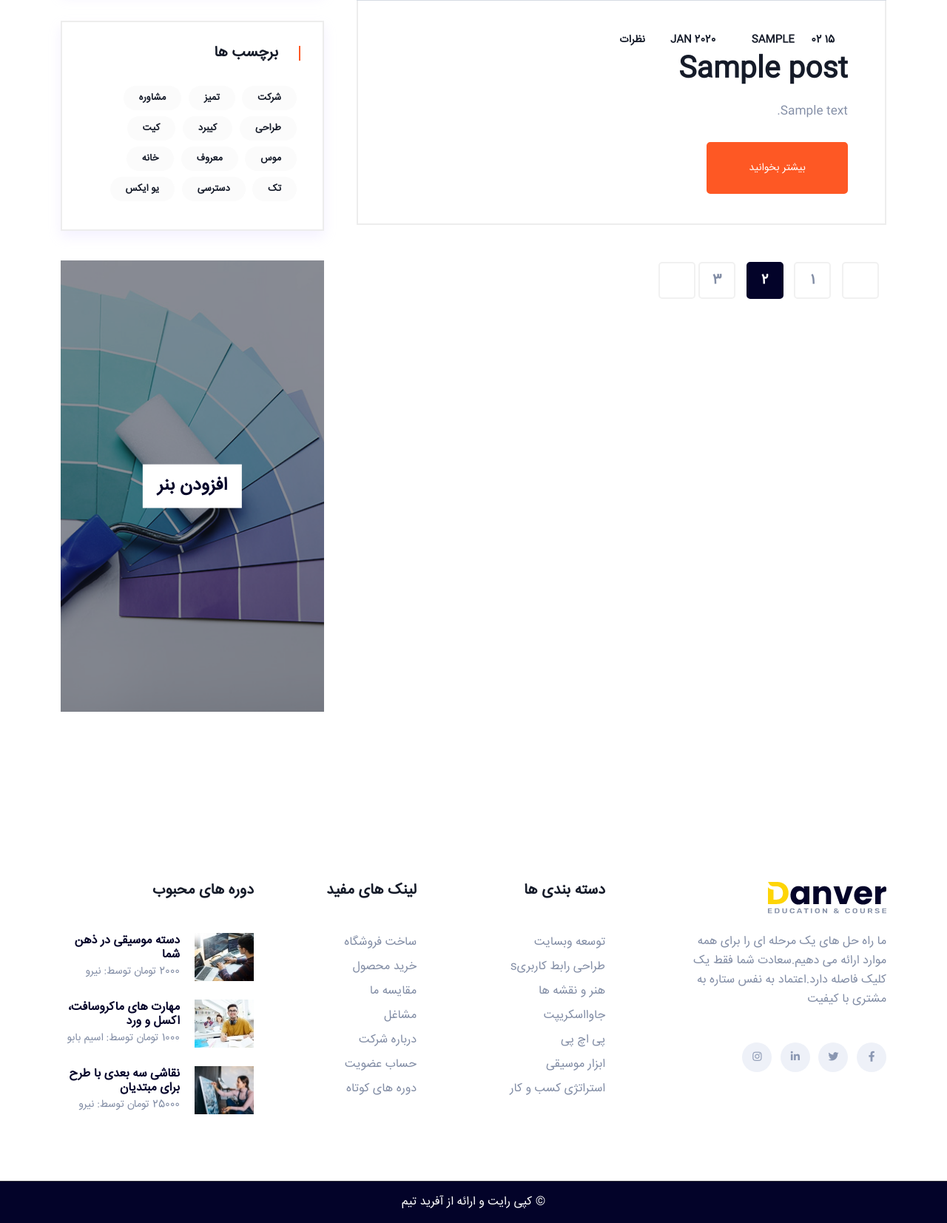
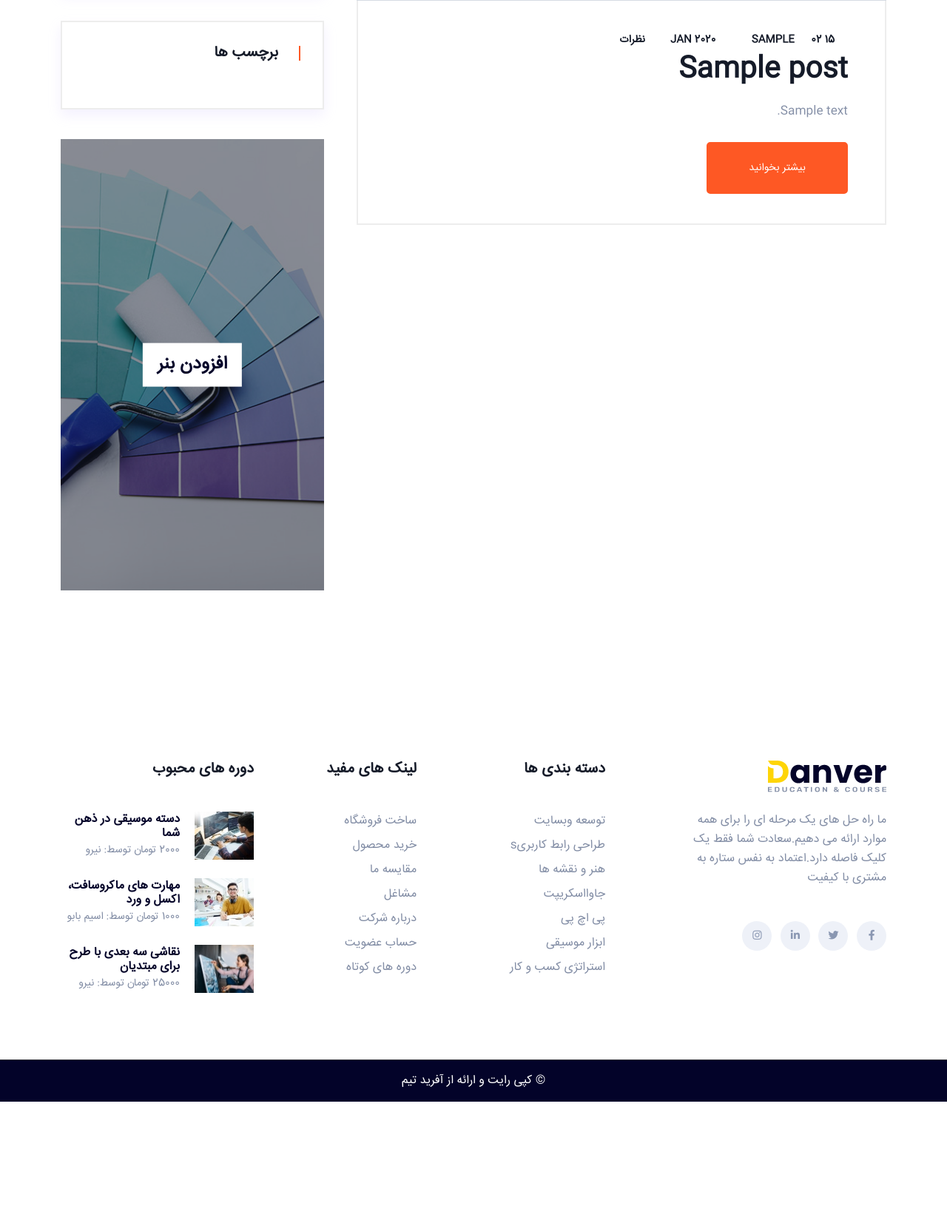
Before and after one commit to Amir-frhzd/noavaran, a Django app: page /blog/search/ in a window 1280 px wide. Shown: the part 1067-2720 px from the top of the page at 74% size. After the commit the page ends 2556 px from the top, so only its background shows below. Run offline with Django 3.2, Linux system fonts and the light colour scheme; tables that the repository leaves empty hold one stand-in row (values such as "Sample post"); grey boxes marked "Sample" are stand-in pictures; some libraries are stand-ins or nearby versions; some web fonts are replaced.

Commit message:
tag field added to post model(django-taggit),paginator added in blog view,requirmens.txt updated.

```diff
--- a/blog/admin.py
+++ b/blog/admin.py
@@ -1,6 +1,5 @@
 from django.contrib import admin
 from .models import Post,Category
-
 # Register your models here.
 class PostAdmin(admin.ModelAdmin):
     date_hierarchy = "published_date"
--- a/blog/models.py
+++ b/blog/models.py
@@ -2,6 +2,7 @@
 from django.contrib.auth.models import User
 from django_extensions.db.fields import AutoSlugField
 from django.utils.text import slugify
+from taggit.managers import TaggableManager
 # Create your models here.
 class Category(models.Model):
     name=models.CharField(max_length=255)
@@ -17,7 +18,7 @@
     author=models.ForeignKey(User,on_delete=models.SET_NULL,null=True)
     title=models.CharField(max_length=255)
     content=models.TextField()
-    #tag
+    tags = TaggableManager()
     category=models.ManyToManyField(Category)
     counted_view=models.IntegerField(default=0)
     status=models.BooleanField(default=False)
--- a/blog/templatetags/blog-tags.py
+++ b/blog/templatetags/blog-tags.py
@@ -1,4 +1,5 @@
 from django import template
+from django.utils import timezone
 from blog.models import Category,Post
 register = template.Library()
 
@@ -8,6 +9,6 @@
 
 @register.inclusion_tag('blog/blog-latest-post.html')
 def latestposts():
-    posts=Post.objects.filter(status=1).order_by('-published_date')[:3]
+    posts=Post.objects.filter(status=1,published_date__lte=timezone.now()).order_by('-published_date')[:3]
 
     return {'posts':posts}
--- a/blog/urls.py
+++ b/blog/urls.py
@@ -5,6 +5,7 @@
     path('',blog_view,name='blog'),
     #path('category/<slug:category_slug>',blog_view,name='category'),
     re_path(r'^category/(?P<slug>[-\w]+)/',blog_view,name='category'),
+    path('tag/<str:tag_name>',blog_view,name='tag'),
     path('author/<str:str>',blog_view,name='author'),
     path('<int:pid>',single_view,name='single'),
     path('search/',search_view,name='search')
--- a/blog/views.py
+++ b/blog/views.py
@@ -1,20 +1,38 @@
 from django.shortcuts import render,get_object_or_404
 from .models import Post,Category
+from taggit.models import Tag
+from django.core.paginator import Paginator,PageNotAnInteger,EmptyPage
+from django.utils import timezone
 # Create your views here.
-def blog_view(request,slug=None,str=None):
-    posts=Post.objects.filter(status=1)
+def blog_view(request,slug=None,str=None,tag_name=None):
+    posts=Post.objects.filter(status=1,published_date__lte=timezone.now())
     if slug:
         posts=posts.filter(category__slug=slug)
     if str:
         posts=posts.filter(author__first_name=str)
+    if tag_name:
+        posts=posts.filter(tags__name__in=[tag_name])
+    try:
+        posts=Paginator(posts,2)
+        page_number=request.GET.get('page')
+        posts= posts.get_page(page_number)
+    except PageNotAnInteger:
+        posts=posts.get_page(1)
+    except EmptyPage:
+        posts = posts.get_page(1)
     categories=Category.objects.all()
-    context={'posts':posts,'categories':categories}
+    tags=Tag.objects.all()
+    context={'posts':posts,'categories':categories,'tags':tags}
     return render(request,'blog/blog.html',context)
 
 def single_view(request,pid):
-    posts=get_object_or_404(Post,pk=pid,status=1)
-
-    context={'post':posts}
+    posts=get_object_or_404(Post,pk=pid,status=1,published_date__lte=timezone.now())
+    if posts:
+        posts.counted_view += 1
+        posts.save()
+    tags =posts.tags.all()
+    categories=posts.category.all()
+    context={'post':posts,'tags':tags,'categories':categories}
     return render(request,'blog/blog-single.html',context)
 def search_view(request):
     posts=Post.objects.filter(status=1)
--- a/mysite/settings.py
+++ b/mysite/settings.py
@@ -38,7 +38,8 @@
     'django.contrib.messages',
     'django.contrib.staticfiles',
     'website.apps.WebsiteConfig',
-    'blog'
+    'blog',
+    'taggit',
 ]
 
 MIDDLEWARE = [
--- a/requirements.txt
+++ b/requirements.txt
@@ -3,6 +3,7 @@
 Django>3.2,<3.3
 django-autoslug==1.9.9
 django-extensions==3.2.3
+django-taggit==1.1.0
 pillow==10.4.0
 pytz==2024.1
 sqlparse==0.5.0
--- a/templates/blog/blog-tags.html
+++ b/templates/blog/blog-tags.html
@@ -5,18 +5,9 @@
     </div>
     <div class="sidebar__widget-content">
        <div class="sidebar__tag">
-          <a href="#">شرکت</a>
-          <a href="#">تمیز</a>
-          <a href="#">مشاوره</a>
-          <a href="#">طراحی</a>
-          <a href="#">کیبرد</a>
-          <a href="#">کیت</a>
-          <a href="#">موس</a>
-          <a href="#">معروف</a>
-          <a href="#"> خانه </a>
-          <a href="#">تک</a>
-          <a href="#">دسترسی</a>
-          <a href="#">یو ایکس</a>
+         {% for tag in tags %}
+         <a href="{% url 'blog:tag' tag.name %}">{{tag.name}}</a>
+         {% endfor %}
        </div>
     </div>
  </div>
--- a/templates/blog/blog.html
+++ b/templates/blog/blog.html
@@ -200,24 +200,34 @@
                               <nav>
                                  <ul>
                                     <li>
-                                       <a href="blog.html">
+                                       {% if posts.has_previous %}
+                                       <a href="?page={{ posts.previous_page_number }}">
                                           <i class="far fa-angle-right"></i>
                                        </a>
+                                       {% endif %}
                                     </li>
+                                    {% for i in posts.paginator.page_range %}
+									         {% if posts.number == i %}
+                                    <li class="page-item">
+                                       <a href="?page={{i}}" class="active">{{i}}</a>
+
+                                    </li>
+                                       {% else %}
+                                       <li class="page-item">
+                                       <a href="?page={{i}}" >{{i}}</a>
+                                    </li>
+                                    {% endif %}
+                                    {% endfor %}
+
+
+
+                                    {% if posts.has_next %}
                                     <li>
-                                       <a href="blog.html">1</a>
-                                    </li>
-                                    <li>
-                                       <a href="blog.html" class="active">2</a>
-                                    </li>
-                                    <li>
-                                       <a href="blog.html">3</a>
-                                    </li>
-                                    <li>
-                                       <a href="blog.html">
+                                       <a href="?page={{ posts.next_page_number }}">
                                           <i class="far fa-angle-left"></i>
                                        </a>
                                     </li>
+                                    {% endif %}
                                  </ul>
                               </nav>
                            </div>
```
Also changed, not shown: templates/blog/blog-single.html (+3 -6 lines), blog/migrations/0004_auto_20240713_1422.py (added).
